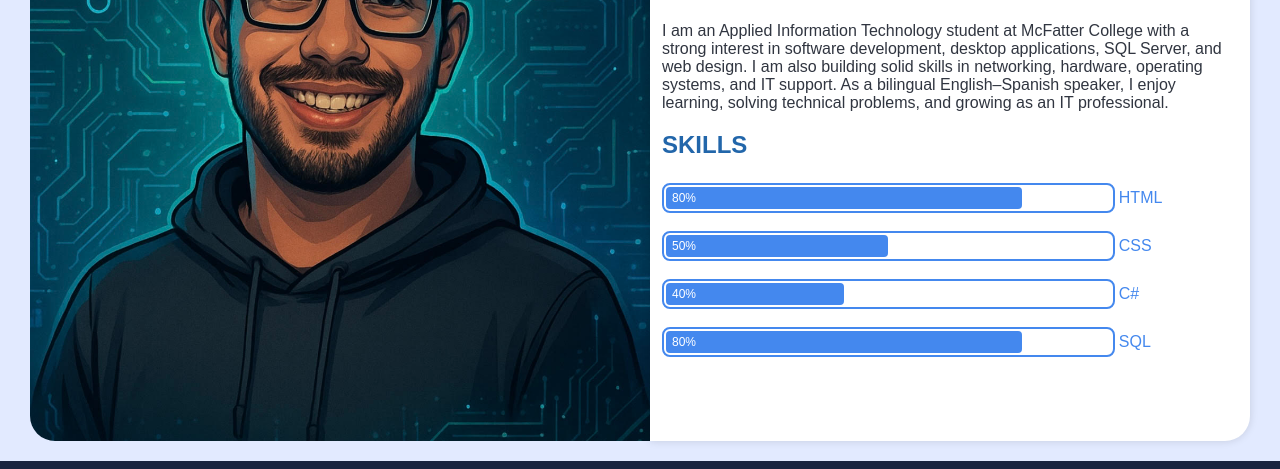
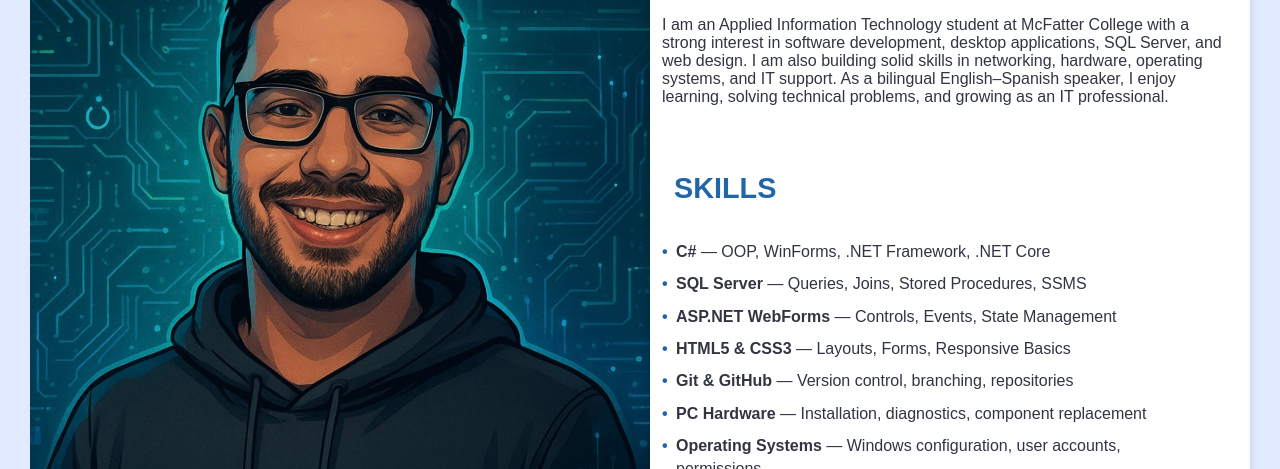
Before and after one commit to GabrielMatamoros/Mi-Portfolio-Oficialll, a plain HTML site: page index.html in a window 1280 px wide. Shown: the part 331-800 px from the top of the page. Drawn offline with Linux system fonts and the light colour scheme.

Commit message:
Add files via upload

```diff
--- a/index.html
+++ b/index.html
@@ -6,7 +6,7 @@
     <title>Porfolio</title>
     <link rel="stylesheet" href="styles.css" >
     <link rel="stylesheet" href="https://cdnjs.cloudflare.com/ajax/libs/font-awesome/6.5.0/css/all.min.css">
->
+
 </head>
 <body>
     <header class="header">
@@ -34,10 +34,28 @@
                 <div class="profile__data">
                     <div class="profile__description">
                         <h1>I'm Gabriel Matamoros</h1>
-                        <p>I am an Applied Information Technology student at McFatter College with a strong interest in software development, desktop applications, SQL Server, and web design. I am also building solid skills in networking, hardware, operating systems, and IT support. As a bilingual English–Spanish speaker, I enjoy learning, solving technical problems, and growing as an IT professional.
+                        <p>                  I am an Applied Information Technology student at McFatter College with a strong interest in software development, desktop applications, SQL Server, and web design. I am also building solid skills in networking, hardware, operating systems, and IT support. As a bilingual English–Spanish speaker, I enjoy learning, solving technical problems, and growing as an IT professional.
                         </p>
                     </div>
+
                     <div class="profile__skill-container">
+                        <h2 class="skills-title">SKILLS</h2>
+
+                        <ul class="skills-list">
+                            <li><strong>C#</strong> — OOP, WinForms, .NET Framework, .NET Core</li>
+                            <li><strong>SQL Server</strong> — Queries, Joins, Stored Procedures, SSMS</li>
+                            <li><strong>ASP.NET WebForms</strong> — Controls, Events, State Management</li>
+                            <li><strong>HTML5 & CSS3</strong> — Layouts, Forms, Responsive Basics</li>
+                            <li><strong>Git & GitHub</strong> — Version control, branching, repositories</li>
+                            <li><strong>PC Hardware</strong> — Installation, diagnostics, component replacement</li>
+                            <li><strong>Operating Systems</strong> — Windows configuration, user accounts, permissions</li>
+                            <li><strong>Networking Fundamentals</strong> — IP addressing, DHCP, DNS, NAT, SOHO routers</li>
+                            <li><strong>Linux Basics</strong> — Terminal navigation, essential commands</li>
+                            <li><strong>IT Support</strong> — Troubleshooting, ticketing concepts, customer service</li>
+                        </ul>
+                    </div>
+
+                   <!-- <div class="profile__skill-container">
                         <h2>SKILLS</h2>
                         <ul>
                             <li class="profile__skill">
@@ -69,7 +87,7 @@
                             </li>
 
                         </ul>
-                    </div>
+                    </div> -->
                 </div>
             </div>
         </div>
--- a/styles.css
+++ b/styles.css
@@ -146,10 +146,8 @@ section{
 h1{
     color: #26a;
 }
-.profile__skill-container h2{
-    color: #26a;
-}
-.profile__skill{
+
+/*.profile__skill{
     list-style: none;
     display: flex;
     margin: 10px;
@@ -193,7 +191,47 @@ h1{
 }
 .bar--90{
     width: 90%;
+}*/
+.skills-title h2{
+    color: #26a;
+    margin-bottom: 25px;
 }
+.profile__skill-container {
+    max-width: 500px;
+    margin-top: 20px;
+    padding-top: 10px;
+}
+
+.skills-title {
+    color: #26a;
+    font-size: 1.8rem;
+    padding: 12px !important;
+}
+
+
+.skills-list {
+    list-style: none;
+    padding: 0;
+    margin: 0;
+}
+
+.skills-list li {
+    margin-bottom: 10px;
+    padding-left: 14px;
+    position: relative;
+    font-size: 1rem;
+    line-height: 1.4;
+}
+
+.skills-list li::before {
+    content: "•";
+    color: #26a;
+    font-weight: bold;
+    position: absolute;
+    left: 0;
+    top: 0;
+}
+
 /*-------------------PROFILE QUERIES---------------------*/
 
 @container profile (min-width: 720px){
@@ -201,7 +239,8 @@ h1{
         flex-direction: row;
         padding: 20px;
         background-color: transparent;
-        height: 90vh;
+        min-height: 90vh;
+        height: auto;
         margin: auto;
 
     }
```
